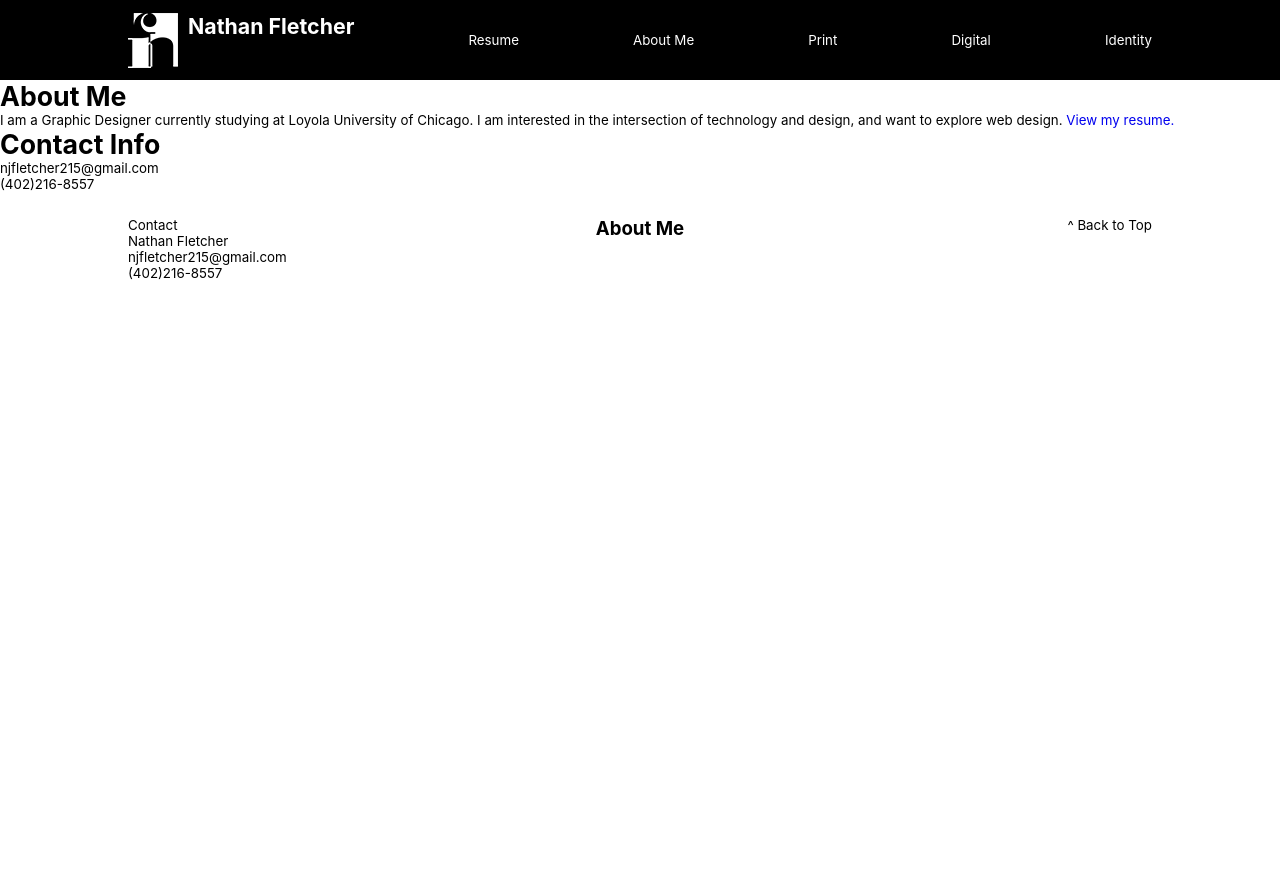
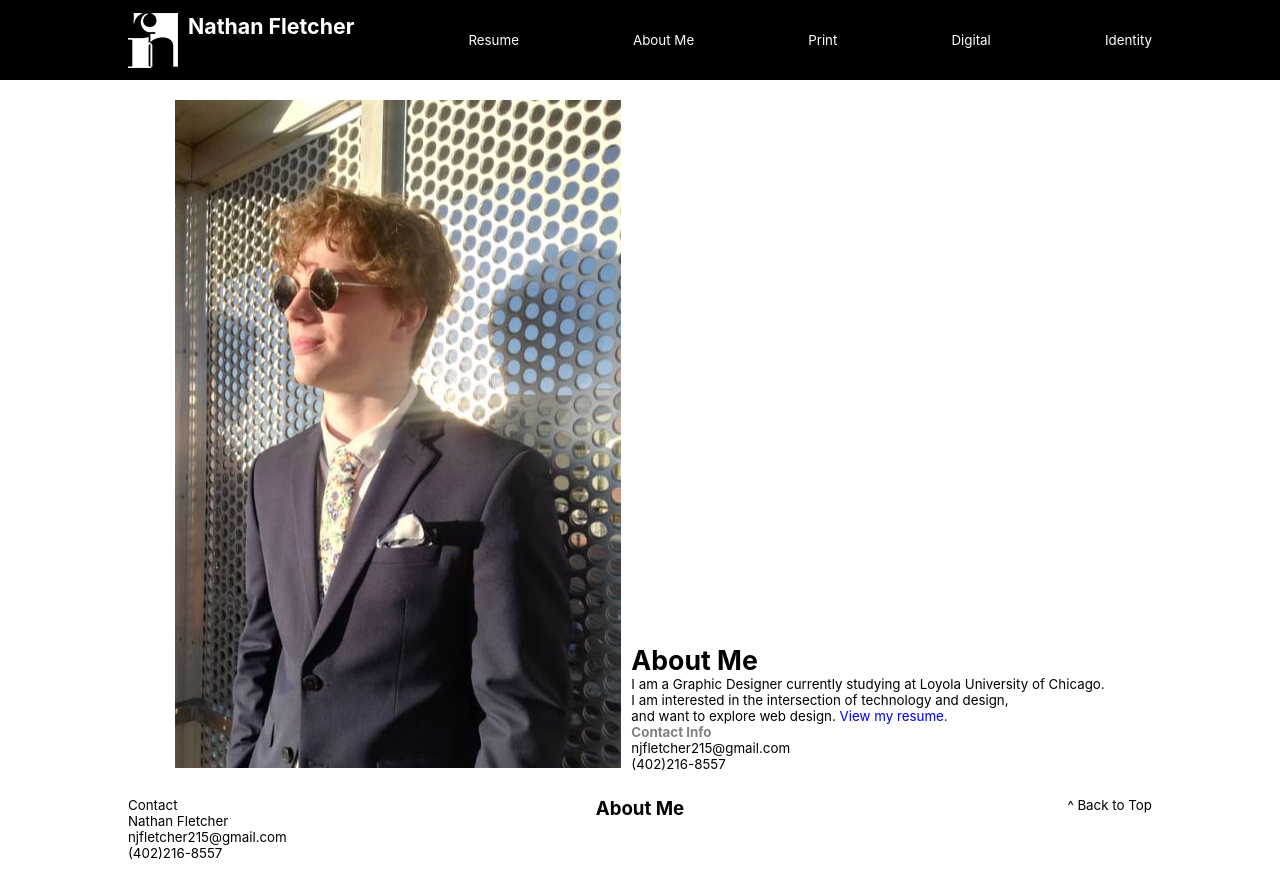
Before and after one commit to njfletcher215/gcWebsite, a React (Create React App) app in the folder reactapp/: page /AboutMe in a window 1280 px wide. Before the commit the page ends 800 px from the top, so only its background shows below. Built offline with nearby package versions, Linux system fonts and the light colour scheme.

Commit message:
added light styling to about me

```diff
--- a/reactapp/src/components/pages/AboutMe.js
+++ b/reactapp/src/components/pages/AboutMe.js
@@ -4,10 +4,14 @@ import { Link } from 'react-router-dom';
 export default function AboutMe(props) {
   return (
     <div className={`about-me ${props.className || ''}`}>
-      <p className="description">
+      <div className="headshot">
+        <img src="/images/nathan466x668@144.jpg" />
+      </div>
+      <div className="description">
+        <p className="bio">
           <h1>About Me</h1>
-        I am a Graphic Designer currently studying at Loyola University of Chicago.
-        I am interested in the intersection of technology and design,
+          I am a Graphic Designer currently studying at Loyola University of Chicago.<br />
+          I am interested in the intersection of technology and design,<br />
           and want to explore web design. <Link to="/Resume">View my resume.</Link>
         </p>
         <p className="contact-info">
@@ -16,5 +20,6 @@ export default function AboutMe(props) {
           (402)216-8557<br />
         </p>
       </div>
+    </div>
   );
 }
--- a/reactapp/src/components/pages/Home.js
+++ b/reactapp/src/components/pages/Home.js
@@ -1,9 +1,9 @@
 import '../../styles/Home.css';
 import Image from '../Image';
 
-export default function Home() {
+export default function Home(props) {
   return (
-    <div className="Home">
+    <div className={`home ${props.className || ''}`}>
       <Image className="home-image" link="/AboutMe" hoverText="View Save_As Campaign" source='/work/FNAR332/SaveAsCampain/final/Mockups/Logo_Mockup_2300x1500@72.png'/>
     </div>
   );
--- a/reactapp/src/styles/AboutMe.css
+++ b/reactapp/src/styles/AboutMe.css
@@ -0,0 +1,24 @@
+.about-me {
+    width: 100%;
+    height: fit-content;
+    float: left;
+    text-align: center;
+}
+
+.about-me .description, .about-me .headshot {
+    vertical-align: bottom;
+    display: inline-block;
+    text-align: left;
+}
+
+.about-me .headshot {
+    padding-top: 20px;
+}
+.about-me .description {
+    padding-left: 10px;
+}
+
+.about-me .description .contact-info h1 {
+    font-size: 10pt;
+    color: grey;
+}
```
Also changed, not shown: reactapp/public/images/nathan466x668@144.jpg (renamed from reactapp/public/images/nathan2x3.jpg). Lines whose indentation alone changed are shown as unchanged.
